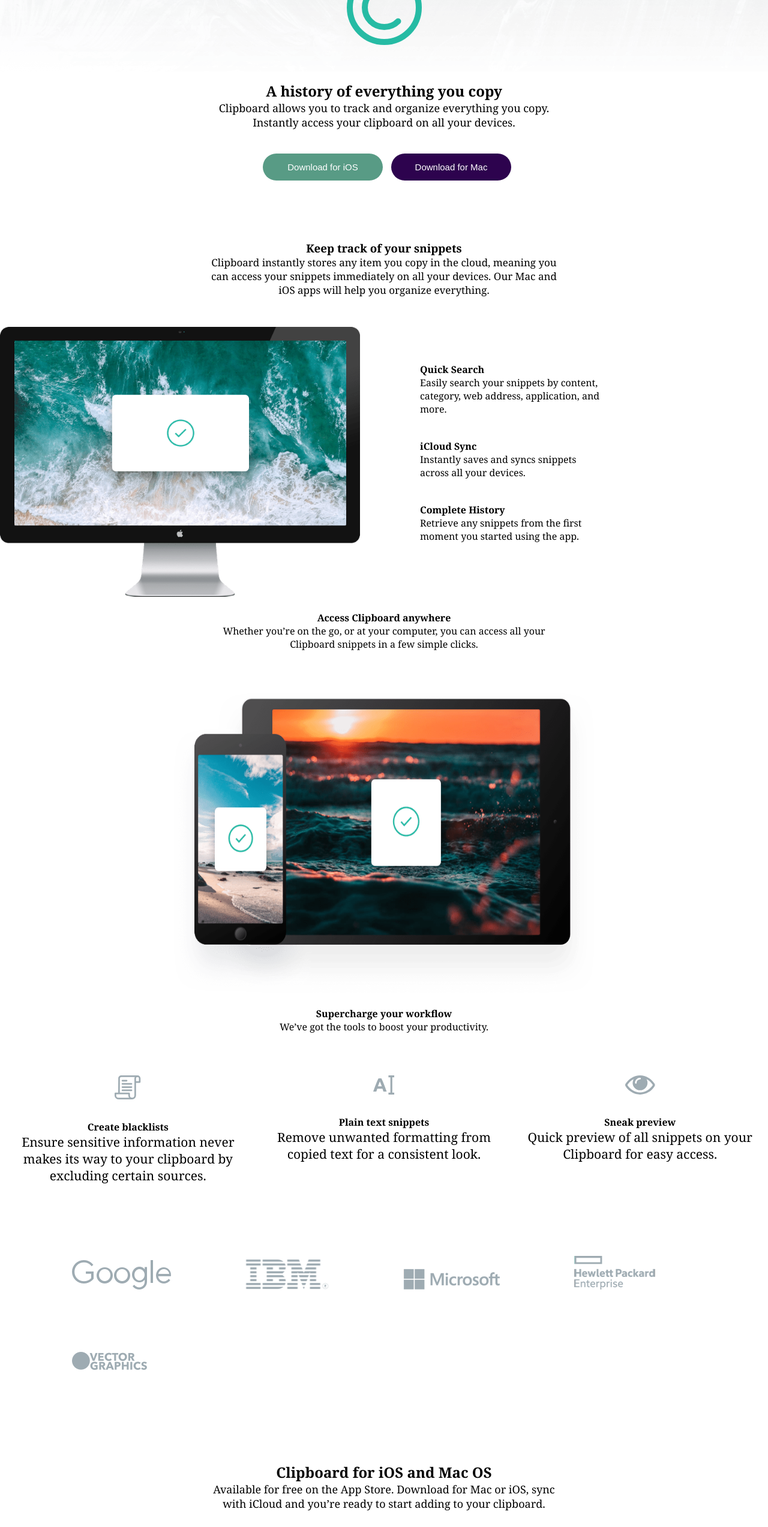
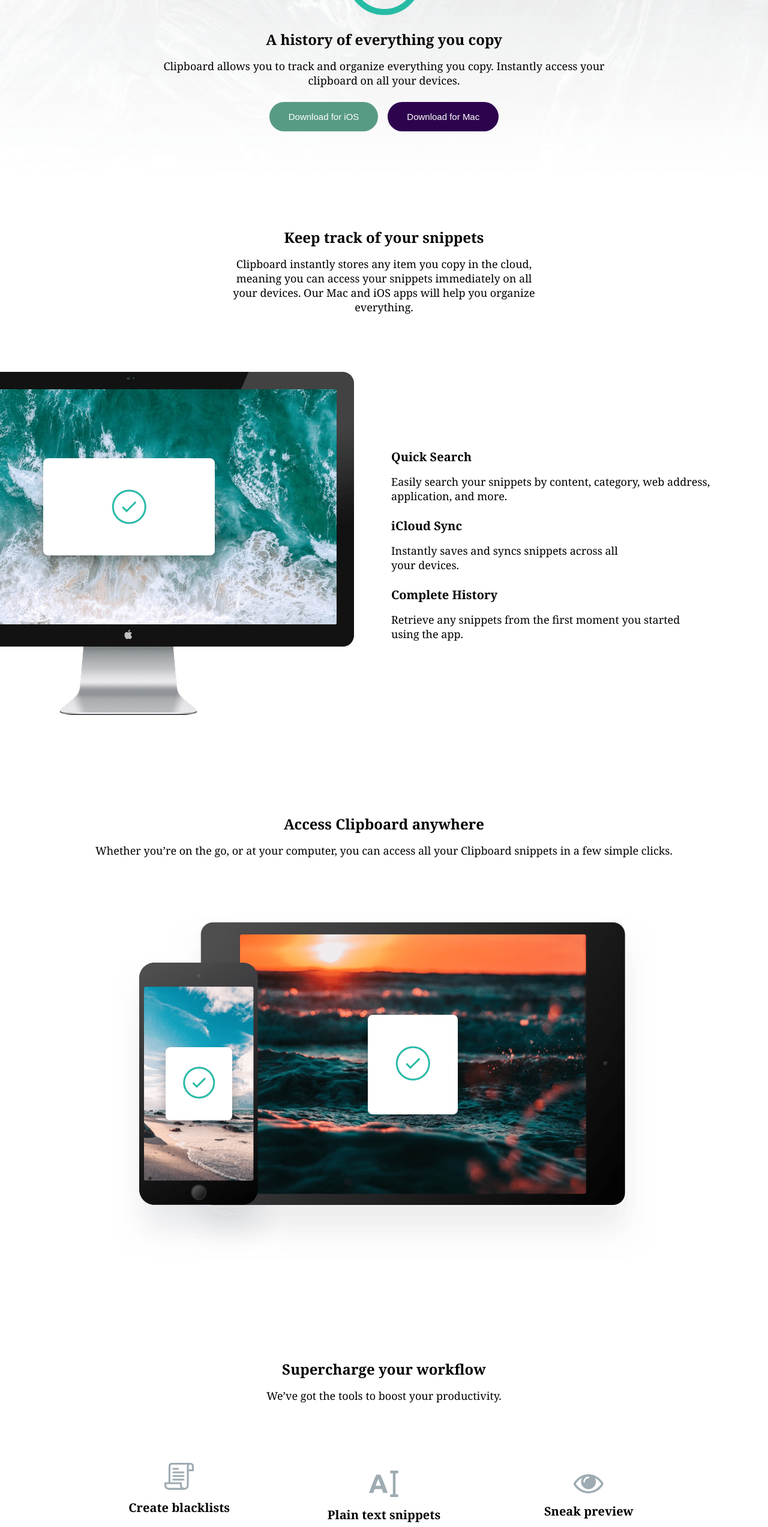
Before and after one commit to Israa-Yasser/clipboard-landing-page, a plain HTML site: page index.html in a window 1280 px wide. Shown: the part 180-2726 px from the top of the page at 60% size. Drawn offline with Linux system fonts and the light colour scheme.

Commit message:
refactoring

```diff
--- a/CSS/style.css
+++ b/CSS/style.css
@@ -1,196 +1,223 @@
 * {
-    padding: 0;
-    margin: 0;
+  padding: 0;
+  margin: 0;
+  box-sizing: border-box;
 }
 
-.header {
-    width: 100%;
-    height: 300px;
-    background-image: url(../images/bg-header-desktop.png);
-    background-repeat: no-repeat;
-    background-size: cover;
-    text-align: center;
+body {
+  font-family: Cambria, Cochin, Georgia, Times, "Times New Roman", serif;
 }
 
-.header img {
-    margin-top: 130px;
+/* Common Styles */
+button {
+  padding: 1rem 2rem;
+  border-radius: 25px;
+  color: white;
+  border: none;
+  font-size: 15px;
+  text-align: center;
+  cursor: pointer;
 }
 
-.historyOf,
-.clipboard {
-    text-align: center;
-    width: 600px;
-    margin: auto;
+section {
+  margin: auto;
+  text-align: center;
+  padding-block: 5rem;
 }
 
-.historyOf h2,
-.clipboard h2 {
-    margin-top: 15px;
-    font-family: Cambria, Cochin, Georgia, Times, 'Times New Roman', serif;
-
+p {
+  width: 80%;
+  text-align: center;
+  margin-inline: auto;
+  font-size: 18px;
 }
 
-
-.historyOf p,
-.clipboard p {
-    font-family: Cambria, Cochin, Georgia, Times, 'Times New Roman', serif;
-    font-size: 18px;
+.content {
+  display: flex;
+  flex-direction: column;
+  align-items: center;
+  justify-content: center;
+  gap: 1rem;
 }
 
-.historyOf button,
-.clipboard button {
-    margin-top: 40px;
-    width: 200px;
-    height: 45px;
-    border-radius: 25px;
-    color: white;
-    border: none;
-    font-size: 15px;
-    text-align: center;
-    margin-left: 10px;
+.actions {
+  display: flex;
+  align-items: center;
+  justify-content: center;
+  gap: 1rem;
+}
+
+/* History Section */
+.history_of {
+  background: url(../images/bg-header-desktop.png) no-repeat top;
+  background-size: cover;
+  display: flex;
+  align-items: center;
+  justify-content: center;
+}
+
+.history_of_container {
+  width: 75%;
+  display: flex;
+  flex-direction: column;
+  align-items: center;
+  justify-content: center;
+  gap: 1.5rem;
 }
 
 .ios {
-    background-color: rgb(88, 155, 133);
+  background-color: rgb(88, 155, 133);
 }
 
 .mac {
-    background-color: rgb(45, 3, 78);
+  background-color: rgb(45, 3, 78);
 }
 
-.keep {
-    text-align: center;
-    width: 600px;
-    margin: auto;
-
+/* Keep Section */
+.keep .content p {
+  width: 40%;
+  margin-inline: auto;
 }
 
-.keep h3 {
-    margin-top: 100px;
-    font-family: Cambria, Cochin, Georgia, Times, 'Times New Roman', serif;
-
+.keep_details {
+  display: flex;
+  align-items: center;
+  justify-content: center;
+  gap: 1.5rem;
+  margin-top: 6rem;
 }
 
-.keep p {
-    font-size: 17px;
-    font-family: Cambria, Cochin, Georgia, Times, 'Times New Roman', serif;
+.keep_img {
+  flex: 1;
 }
 
-.parent {
-    display: flex;
-    margin-top: 50px
+.keep_img img {
+  margin-left: -200px;
 }
 
-.image1 img {
-    width: 600px;
-    height: 450px;
+.keep_content {
+  display: flex;
+  align-items: flex-start;
+  flex: 1;
+  justify-content: flex-start;
+  flex-direction: column;
+  gap: 1.5rem;
+  text-align: start;
 }
 
-.content {
-    padding: 40px;
-    margin-left: 40px;
+.keep_content .card {
+  display: flex;
+  flex-direction: column;
+  gap: 1rem;
 }
 
-.child1,
-.child2,
-.child3 {
-    padding: 20px;
-    width: 310px;
-    font-family: Cambria, Cochin, Georgia, Times, 'Times New Roman', serif;
-
+.keep_content .card h4 {
+  font-size: 20px;
+  font-weight: 700;
 }
 
-.access {
-    font-family: Cambria, Cochin, Georgia, Times, 'Times New Roman', serif;
-    text-align: center;
-    width: 600px;
-    margin: auto;
-    margin-top: 20px;
-
+.keep_content .card p {
+  width: 85%;
+  text-align: start;
+  margin-inline: 0;
 }
 
-.image2 {
-    text-align: center;
-    margin-top: 70px;
-
+/* Access Section */
+.access_img {
+  margin-top: 6rem;
 }
 
-.image2 img {
-    width: 700px;
-    height: 500px;
+/* Workflow Section */
+.workflow_icons {
+  display: flex;
+  justify-content: center;
+  margin-inline: auto;
+  margin-top: 5rem;
+  width: 80%;
 }
 
-.workflow {
-    font-family: Cambria, Cochin, Georgia, Times, 'Times New Roman', serif;
-    text-align: center;
-    margin-top: 20px;
-
+.workflow_card {
+  display: flex;
+  flex-direction: column;
+  align-items: center;
+  justify-content: center;
+  gap: 1rem;
+  padding: 20px;
+  flex: 1;
+  width: 100%;
 }
 
-.icons {
-    display: flex;
-    margin-top: 50px;
-    font-family: Cambria, Cochin, Georgia, Times, 'Times New Roman', serif;
-
+.workflow_card h4 {
+  font-size: 20px;
+  font-weight: 700;
 }
 
-.icons div {
-    text-align: center;
-    padding: 20px;
-    width: 450px;
+.workflow_card img {
+  width: 50px;
 }
 
-.icons h4 {
-    margin-top: 30px;
+/* Logos Section */
+.logos {
+  display: flex;
+  align-items: center;
+  justify-content: space-between;
+  width: 80%;
+  margin-inline: auto;
 }
 
-.icons p {
-    font-size: 21px;
+.logos img {
+  width: 150px;
+  object-fit: contain;
 }
 
-.images img {
-    margin-left: 120px;
-    margin-top: 100px;
+/* Clipboard Section */
+.clipboard .content p {
+  width: 40%;
+  text-align: center;
+  margin-inline: auto;
 }
 
-.clipboard {
-    margin-top: 150px;
+.clipboard .actions {
+  margin-top: 4rem;
 }
 
-.footer {
-    width: 100%;
-    height: 150px;
-    background-color: rgba(166, 156, 156, 0.714);
-    margin-top: 150px;
-    display: flex;
-    justify-content: space-around;
+/* Footer Sectin */
+footer {
+  width: 100%;
+  background-color: rgba(166, 156, 156, 0.714);
+  padding-block: 4rem;
 }
 
-.c-image img {
-    width: 50px;
-    height: 50px;
+.footer_container {
+  width: 80%;
+  margin-inline: auto;
+  display: flex;
+  align-items: flex-start;
+  justify-content: space-between;
 }
 
-.c-image img,
-.faq,
-.praivacy,
-.install{
-    margin-top: 50px;
+footer .logo {
+  flex: 1;
 }
 
-.install {
-    margin-right: 250px;
+footer .logo img {
+  width: 50px;
 }
 
-.faq p,
-.praivacy p,
-.install p {
-    margin-top: 10px;
+.footer_item {
+  display: flex;
+  flex-direction: column;
+  gap: 0.5rem;
+  flex: 1;
 }
 
-.social{
-    margin-top: 70px;
+.footer_item p {
+  text-align: start;
 }
-.social img{
-    margin-left: 10px;
+
+.social {
+  display: flex;
+  align-items: center;
+  justify-content: center;
+  gap: 1rem;
 }
--- a/index.html
+++ b/index.html
@@ -1,156 +1,180 @@
 <!DOCTYPE html>
 <html lang="en">
+  <head>
+    <meta charset="UTF-8" />
+    <meta name="viewport" content="width=device-width, initial-scale=1.0" />
 
-<head>
-  <meta charset="UTF-8">
-  <meta name="viewport" content="width=device-width, initial-scale=1.0">
-  <link rel="icon" type="image/png" sizes="32x32" href="./images/favicon-32x32.png">
+    <link
+      rel="icon"
+      type="image/png"
+      sizes="32x32"
+      href="./images/favicon-32x32.png"
+    />
+
     <title>Clipboard landing page</title>
-  <link rel="stylesheet" href="CSS/style.css" </head>
+
+    <link rel="stylesheet" href="CSS/style.css" />
+  </head>
 
   <body>
+    <section class="history_of">
+      <div class="history_of_container">
+        <img src="images/logo.svg" alt="clipboard logo" />
 
-  <div class="header">
-    <img src="images/logo.svg" />
+        <div class="content">
+          <h2>A history of everything you copy</h2>
+
+          <p>
+            Clipboard allows you to track and organize everything you copy.
+            Instantly access your clipboard on all your devices.
+          </p>
         </div>
 
-  <div class=" historyOf ">
-    <h2>A history of everything you copy</h2>
-    <p>Clipboard allows you to track and organize everything you
-      copy. Instantly access your clipboard on all your devices.</p>
+        <div class="actions">
           <button class="ios">Download for iOS</button>
           <button class="mac">Download for Mac</button>
         </div>
+      </div>
+    </section>
 
-  <div class="keep">
-    <h3>Keep track of your snippets</h3>
-    <p>Clipboard instantly stores any item you copy in the cloud,
-      meaning you can access your snippets immediately on all your
-      devices. Our Mac and iOS apps will help you organize everything.</p>
+    <section class="keep">
+      <div class="content">
+        <h2>Keep track of your snippets</h2>
+
+        <p>
+          Clipboard instantly stores any item you copy in the cloud, meaning you
+          can access your snippets immediately on all your devices. Our Mac and
+          iOS apps will help you organize everything.
+        </p>
       </div>
 
-  <div class="parent">
-    <div class="image1">
-      <img src="images/image-computer.png" />
+      <div class="keep_details">
+        <div class="keep_img">
+          <img src="images/image-computer.png" alt="keep image" />
         </div>
 
-    <div class="content">
-      <div class="child1">
+        <div class="keep_content">
+          <div class="card">
             <h4>Quick Search</h4>
-        <p>Easily search your snippets by content, category, web address, application, and more.</p>
+            <p>
+              Easily search your snippets by content, category, web address,
+              application, and more.
+            </p>
           </div>
 
-      <div class="child2">
+          <div class="card">
             <h4>iCloud Sync</h4>
             <p>Instantly saves and syncs snippets across all your devices.</p>
           </div>
 
-      <div class="child3">
+          <div class="card">
             <h4>Complete History</h4>
-        <p>Retrieve any snippets from the first moment you started using the app.</p>
+            <p>
+              Retrieve any snippets from the first moment you started using the
+              app.
+            </p>
+          </div>
+        </div>
+      </div>
+    </section>
+
+    <section class="access">
+      <div class="content">
+        <h2>Access Clipboard anywhere</h2>
+        <p>
+          Whether you’re on the go, or at your computer, you can access all your
+          Clipboard snippets in a few simple clicks.
+        </p>
       </div>
 
-    </div>
-  </div>
-
-  <div class="access">
-    <h4>Access Clipboard anywhere</h4>
-    <p>Whether you’re on the go, or at your computer, you can access all your Clipboard
-      snippets in a few simple clicks.</p>
-  </div>
-
-  <div class="image2">
+      <div class="access_img">
         <img src="images/image-devices.png" />
       </div>
+    </section>
 
-  <div class="workflow">
-    <h4>Supercharge your workflow</h4>
+    <section class="workflow">
+      <div class="content">
+        <h2>Supercharge your workflow</h2>
         <p>We’ve got the tools to boost your productivity.</p>
       </div>
 
-  <div class="icons">
-    <div>
+      <div class="workflow_icons">
+        <div class="workflow_card">
           <img src="images/icon-blacklist.svg" />
           <h4>Create blacklists</h4>
-      <p>Ensure sensitive information never makes its way to your clipboard by excluding certain sources.</p>
+          <p>
+            Ensure sensitive information never makes its way to your clipboard
+            by excluding certain sources.
+          </p>
         </div>
 
-    <div>
+        <div class="workflow_card">
           <img src="images/icon-text.svg" />
           <h4>Plain text snippets</h4>
-      <p>Remove unwanted formatting from copied text for a consistent look.</p>
+          <p>
+            Remove unwanted formatting from copied text for a consistent look.
+          </p>
         </div>
 
-    <div>
+        <div class="workflow_card">
           <img src="images/icon-preview.svg" />
           <h4>Sneak preview</h4>
-      <p>Quick preview of all snippets on your Clipboard for easy access.</p>
+          <p>
+            Quick preview of all snippets on your Clipboard for easy access.
+          </p>
         </div>
       </div>
+    </section>
 
-  <div class="images">
+    <section class="logos">
       <img src="images/logo-google.png" />
       <img src="images/logo-ibm.png" />
       <img src="images/logo-microsoft.png" />
       <img src="images/logo-hp.png" />
       <img src="images/logo-vector-graphics.png" />
+    </section>
+
+    <section class="clipboard">
+      <div class="content">
+        <h2>Clipboard for iOS and Mac OS</h2>
+        <p>
+          Available for free on the App Store. Download for Mac or iOS, sync
+          with iCloud and you’re ready to start adding to your clipboard.
+        </p>
       </div>
 
-
-  <div class=" clipboard ">
-    <h2>Clipboard for iOS and Mac OS</h2>
-    <p>Available for free on the App Store. Download for Mac or iOS, sync with iCloud
-      and you’re ready to start adding to your clipboard.</p>
+      <div class="actions">
         <button class="ios">Download for iOS</button>
         <button class="mac">Download for Mac</button>
       </div>
+    </section>
 
-  <div class="footer">
-    <div class=" c-image">
-      <img src="images/logo.svg"/>
+    <footer>
+      <div class="footer_container">
+        <div class="logo">
+          <img src="images/logo.svg" alt="logo" />
         </div>
 
-    <div class="faq">
+        <div class="footer_item">
           <p>FAQS</p>
           <p>Contact Us</p>
         </div>
 
-    <div class="praivacy">
-      <p> Praivacy Policy</p>
+        <div class="footer_item">
+          <p>Praivacy Policy</p>
           <p>Press Kit</p>
         </div>
 
-    <div class="install">
+        <div class="footer_item">
           <p>Install Guide</p>
         </div>
 
         <div class="social">
-      <img src="images/icon-facebook.svg"/>
-      <img src="images/icon-twitter.svg"/>
-      <img src="images/icon-instagram.svg"/>
-
+          <img src="images/icon-facebook.svg" alt="facebook" />
+          <img src="images/icon-twitter.svg" alt="twitter" />
+          <img src="images/icon-instagram.svg" alt="instagram" />
         </div>
-
-
       </div>
-
-
-
-
-
-
-
-
-
-
-
-
-
-
-
-
-
-
+    </footer>
   </body>
-
 </html>
```
Also changed, not shown: 2 other files. Lines whose indentation alone changed are shown as unchanged.
